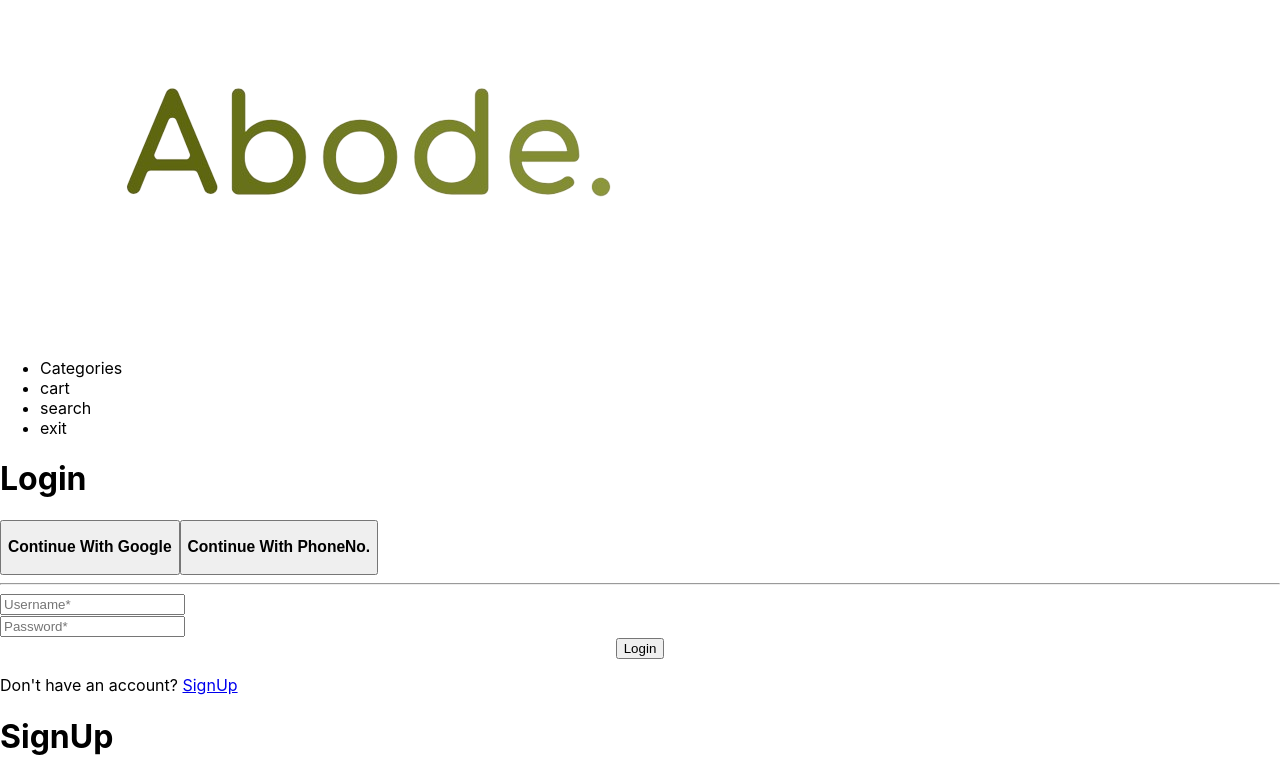
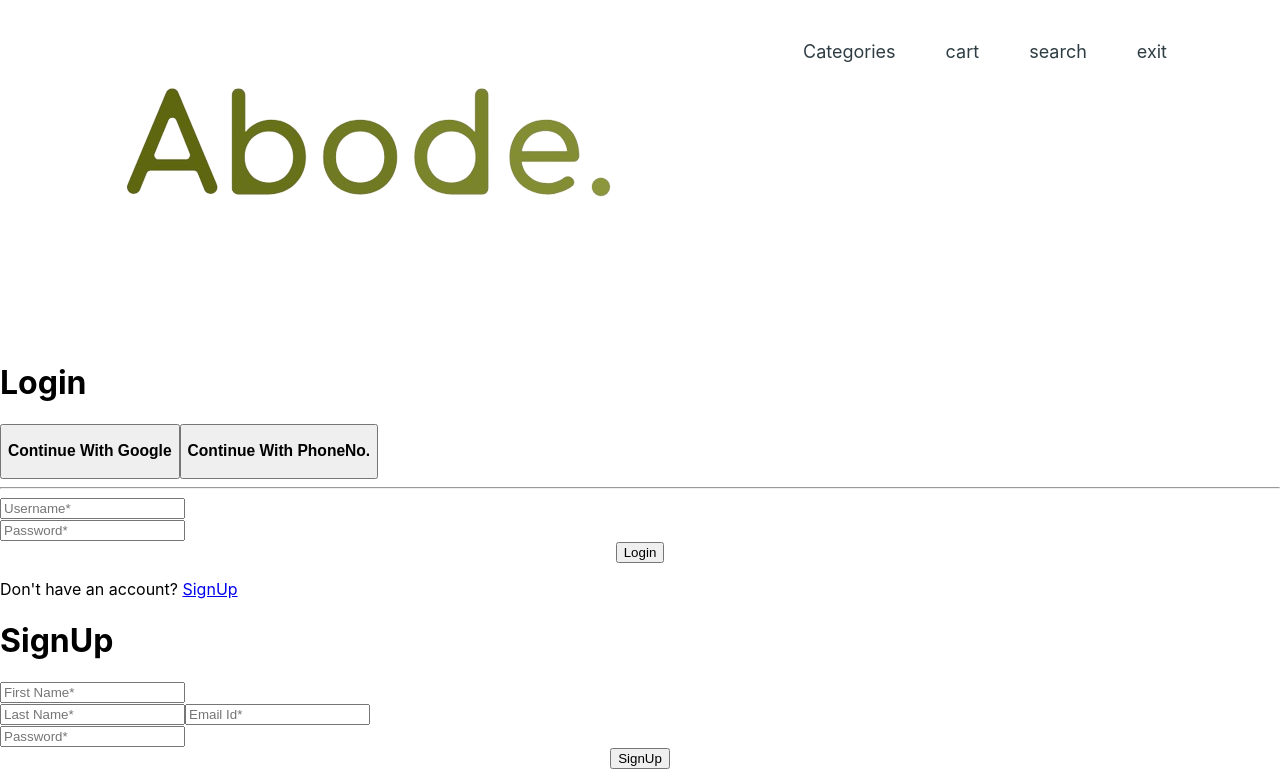
Before and after one commit to rhythm1124/Abode, a React (Create React App) app: page / in a window 1280 px wide. Shown: the top 776 px of the page. Built offline with nearby package versions, Linux system fonts and the light colour scheme; the HTML template or start-up script is replaced by a standard one.

Commit message:
Update navbar.css

```diff
--- a/src/components/navbar.css
+++ b/src/components/navbar.css
@@ -0,0 +1,20 @@
+.navbar{
+    display: inline-flex;
+    width: 100%;
+}
+
+.navbar li{
+    color: rgb(46, 61, 67);
+    font-size: 18px;
+    display: inline-flex;
+    padding:5px;
+    margin: 20px;
+    list-style: none;
+}
+.navbar ul{
+    display: inline-flex;
+}
+.navbar li:hover{
+    cursor: pointer;
+    text-decoration: underline;
+}
```
